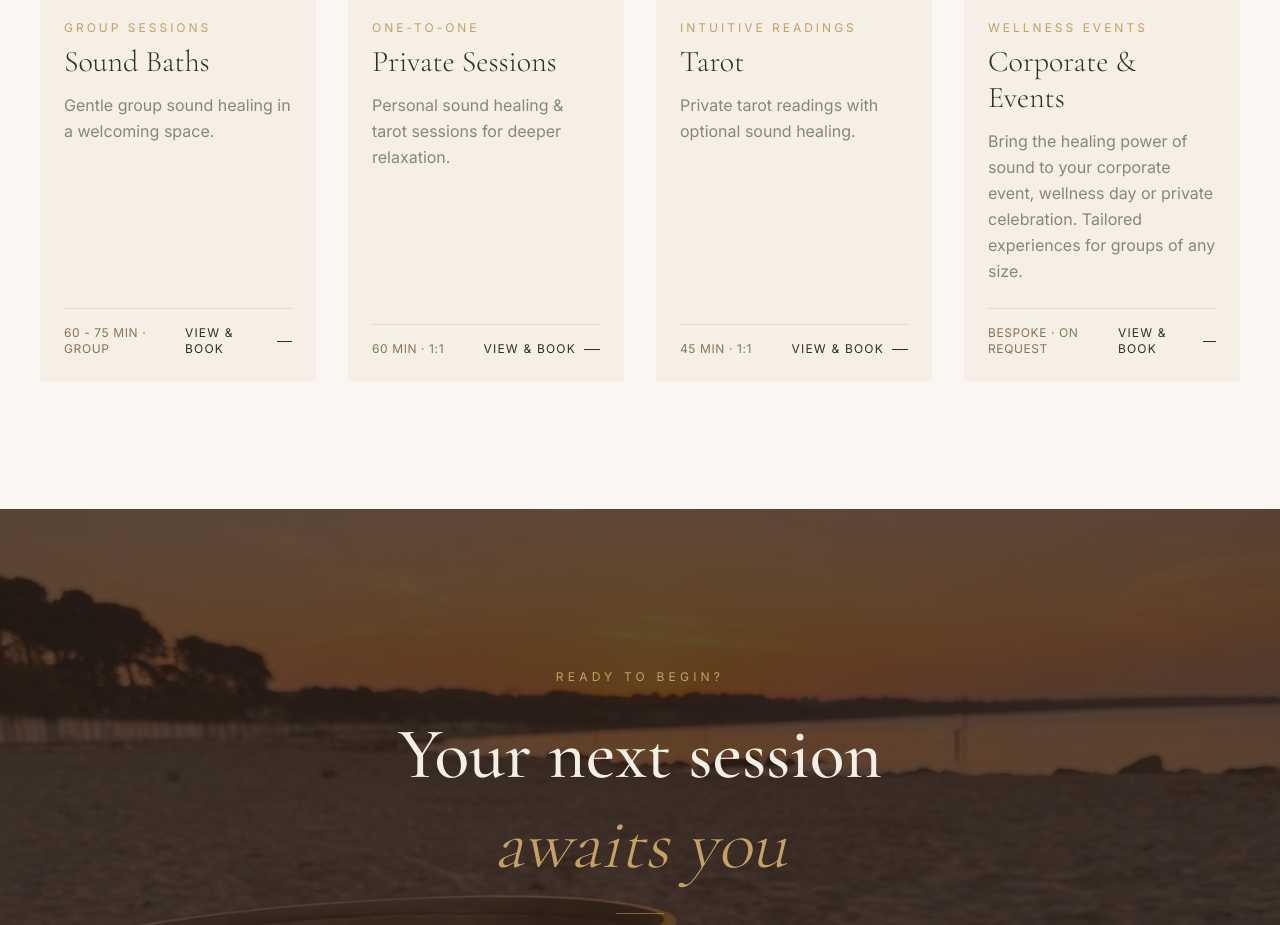
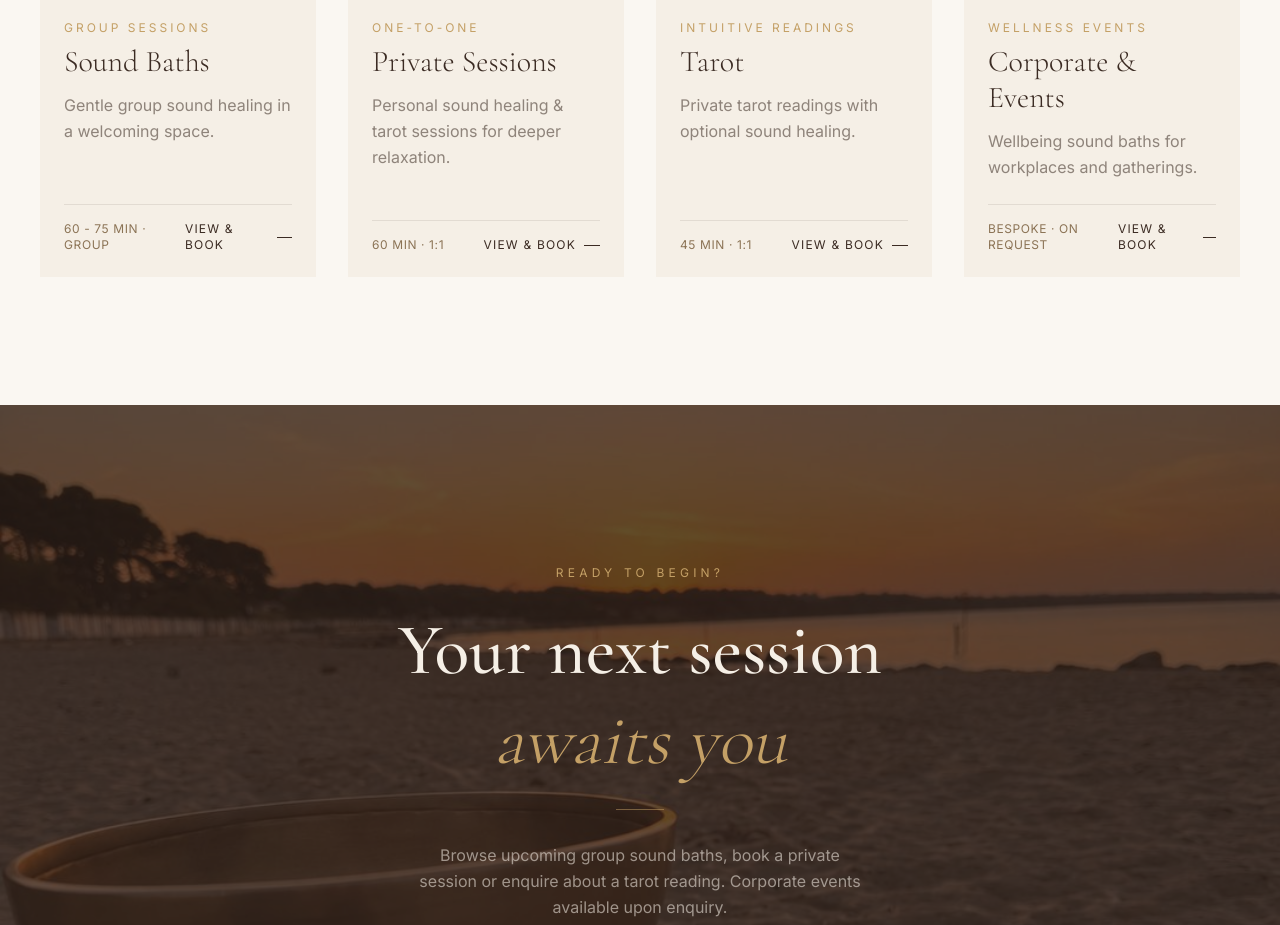
Before and after one commit to SteadyLabsPro/sound-studio, a Next.js app: page / in a window 1280 px wide. Shown: the part 1340-2265 px from the top of the page. Built offline with nearby package versions, Linux system fonts and the light colour scheme.

Commit message:
Home: shorten Corporate & Events card description
Co-Authored-By: Claude Sonnet 4.6 <noreply@anthropic.com>

```diff
--- a/app/components/Services.tsx
+++ b/app/components/Services.tsx
@@ -44,7 +44,7 @@ const services = [
     title: "Corporate & Events",
     subtitle: "Wellness Events",
     description:
-      "Bring the healing power of sound to your corporate event, wellness day or private celebration. Tailored experiences for groups of any size.",
+      "Wellbeing sound baths for workplaces and gatherings.",
     detail: "Bespoke · On request",
     image: "/images/sound-bath-chewton-glen-hampshire.jpeg",
     imageAlt: "Sam performing a corporate sound bath at Chewton Glen Hotel & Spa, Hampshire",
```
